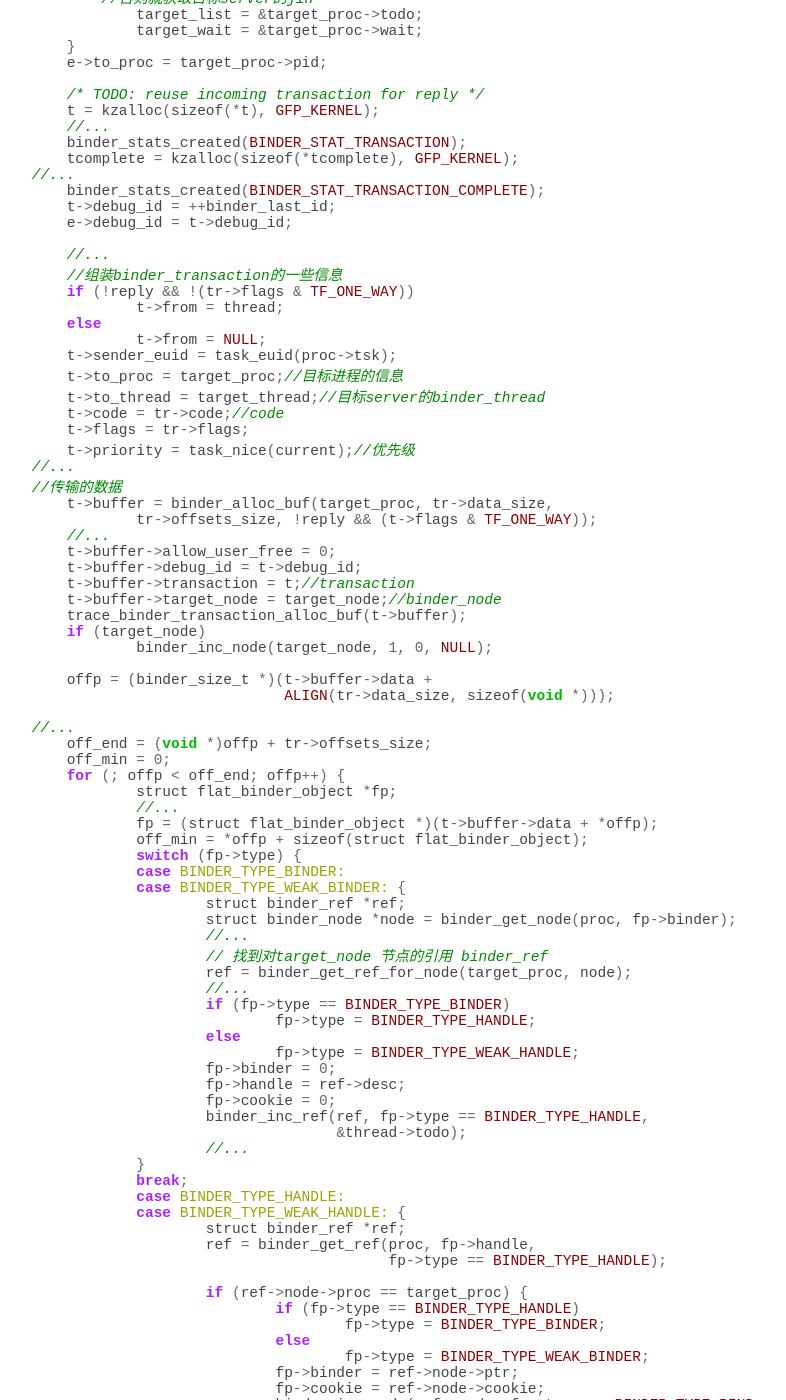
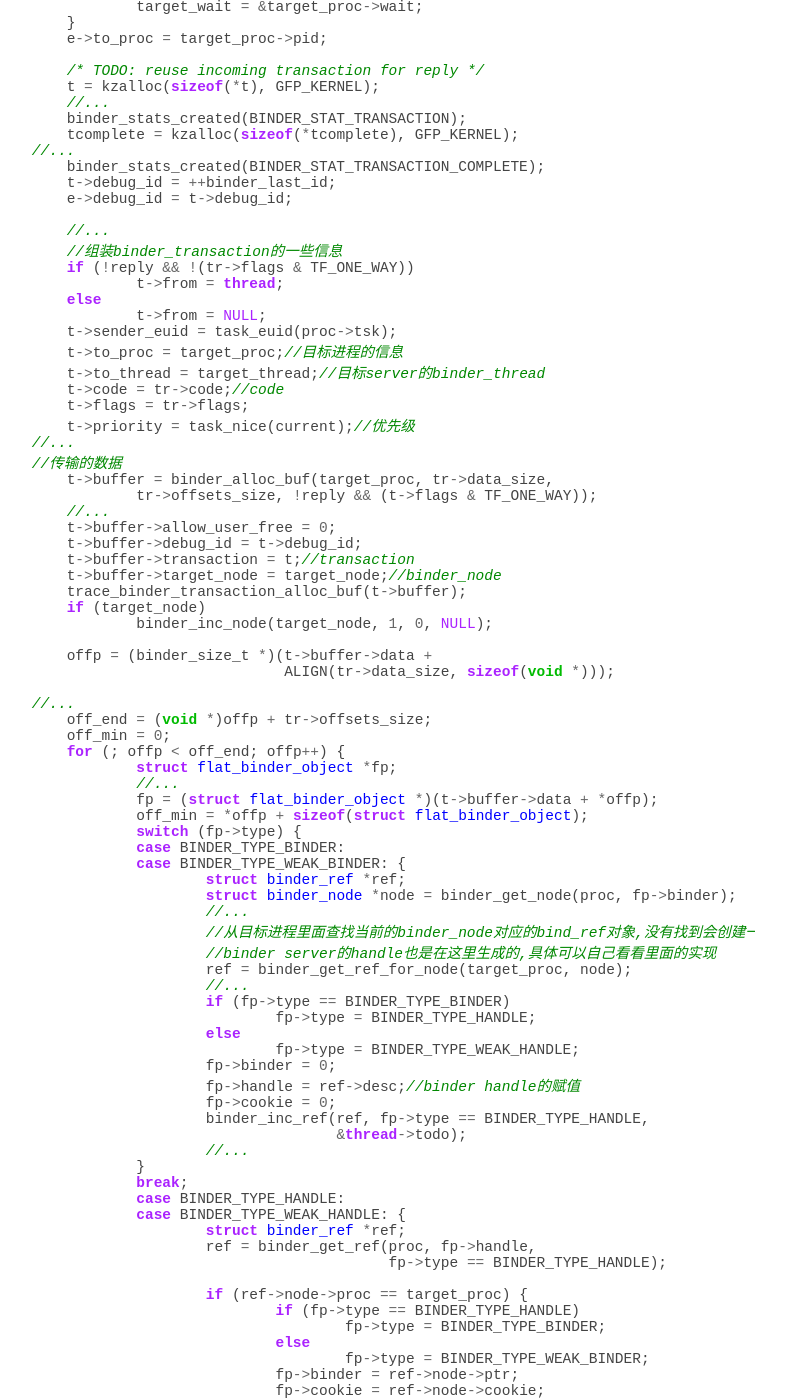
Before and after one commit to xiangfademao/xiangfademao.github.io, a Jekyll site: the page built from _posts/2018-5-09-Binder读书笔记.md, in a window 1280 px wide and 1400 px high, scrolled down 28541 px. Shown: the whole window, without its empty margins (269-1055 px from the left). Built offline with Jekyll 4.4.1, drawn with Linux system fonts in a browser that asks for light colours; our own code applies the rules of GitHub Pages for plain Markdown files; comment, search, counter and statistics services are not loaded; some of the changed text lies outside the part shown.

Commit message:
Binder
Binder

```diff
--- a/_posts/2018-5-09-Binder读书笔记.md
+++ b/_posts/2018-5-09-Binder读书笔记.md
@@ -1551,9 +1551,8 @@
     }
 
 {% endhighlight %}
-可以看到对事件的处理都在**binder_transaction**方法里面;
-这个方法也超级长，省略了很多,反正也看不懂
-{% highlight java %}
+可以看到对事件的处理都在**binder_transaction**方法里面;这个方法也超级长，省略了很多
+{% highlight c++ %}
 
 static void binder_transaction(struct binder_proc *proc,
 			       struct binder_thread *thread,
@@ -1563,7 +1562,7 @@
 	struct binder_transaction *t;
 	//一个进程产生的请求会变成一个binder_work,
 	//并送入目标进程或线程的todo 队列里，然后唤醒目标进程和线程来完成这个请求
-	struct binder_work *tcomplete;
+	struct binder_work *tcomplete;//完成的binder_work
 	binder_size_t *offp, *off_end;
 	binder_size_t off_min;
 	struct binder_proc *target_proc;//目标server所在进程的结构体
@@ -1685,7 +1684,8 @@
 			struct binder_ref *ref;
 			struct binder_node *node = binder_get_node(proc, fp->binder);
 			//...
-			// 找到对target_node 节点的引用 binder_ref
+			//从目标进程里面查找当前的binder_node对应的bind_ref对象,没有找到会创建一个并保存起来，
+			//binder server的handle也是在这里生成的,具体可以自己看看里面的实现
 			ref = binder_get_ref_for_node(target_proc, node);
 			//...
 			if (fp->type == BINDER_TYPE_BINDER)
@@ -1693,7 +1693,7 @@
 			else
 				fp->type = BINDER_TYPE_WEAK_HANDLE;
 			fp->binder = 0;
-			fp->handle = ref->desc;
+			fp->handle = ref->desc;//binder handle的赋值
 			fp->cookie = 0;
 			binder_inc_ref(ref, fp->type == BINDER_TYPE_HANDLE,
 				       &thread->todo);
@@ -1783,3 +1783,6 @@
 ## 参考资料: ##
 [Android Binder 分析——通信模型](http://light3moon.com/2015/01/28/Android%20Binder%20%E5%88%86%E6%9E%90%E2%80%94%E2%80%94%E9%80%9A%E4%BF%A1%E6%A8%A1%E5%9E%8B/)
 [图解Android - Binder 和 Service](http://www.cnblogs.com/samchen2009/p/3316001.html)
+[Binder驱动笔记](https://blog.csdn.net/guoqifa29/article/details/43702193)
+[Binder框架 – 用户空间和驱动的交互](https://blog.csdn.net/chituhuan/article/details/53619233)
+[Android Binder分析---内存管理](http://light3moon.com/2015/01/28/Android%20Binder%20%E5%88%86%E6%9E%90%E2%80%94%E2%80%94%E5%86%85%E5%AD%98%E7%AE%A1%E7%90%86/)
```
